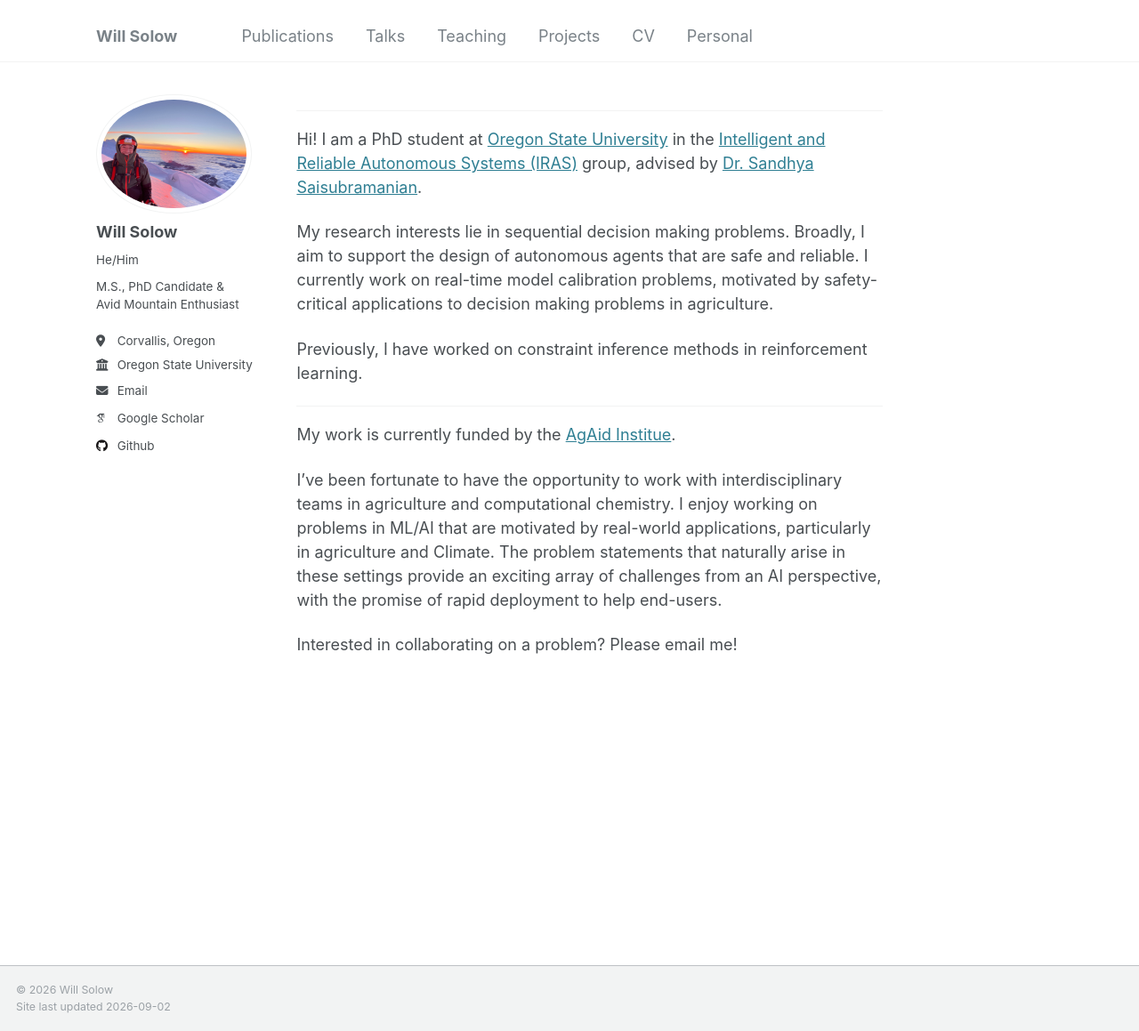
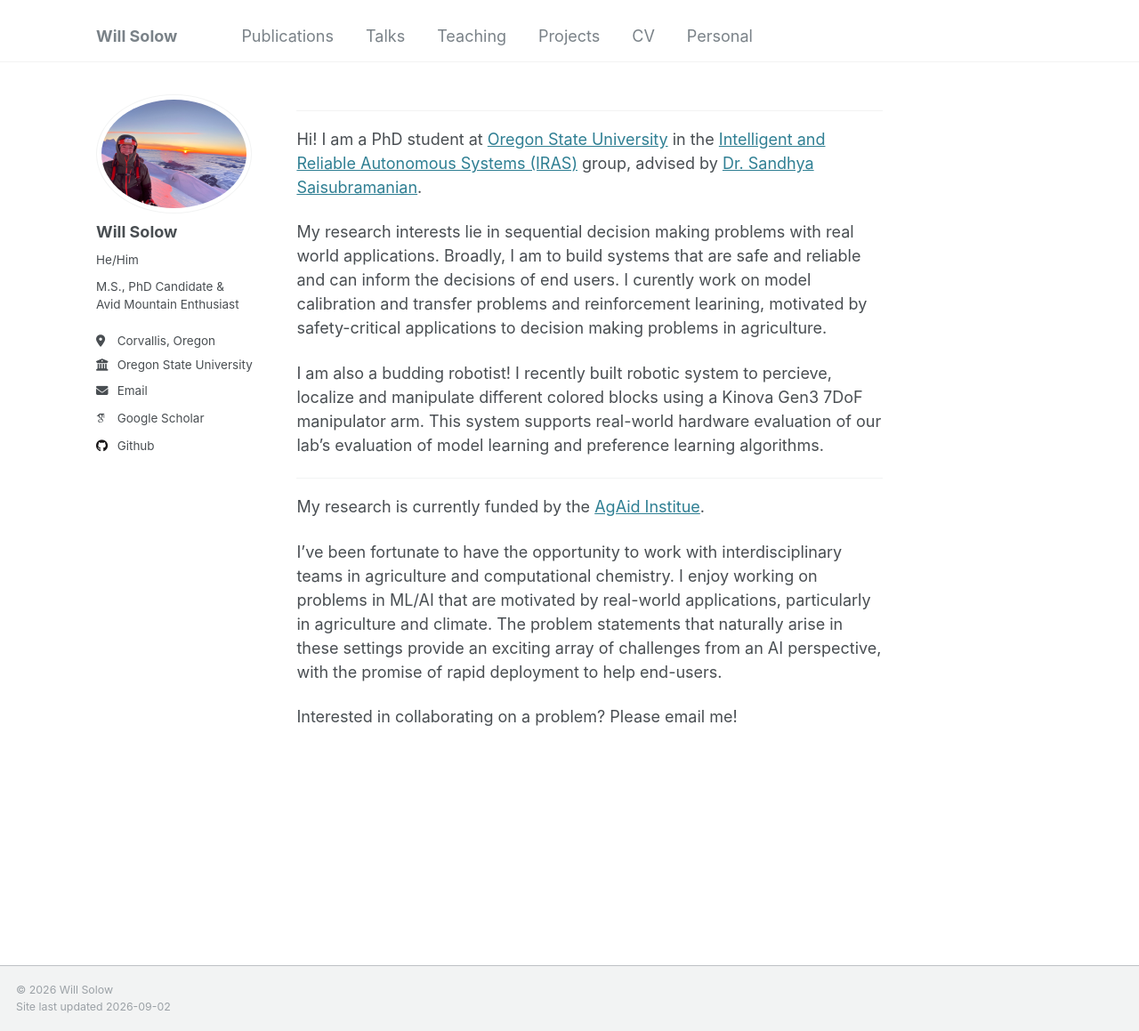
Before and after one commit to wsolow/wsolow.github.io, a Jekyll site: the page built from _pages/about.md, in a window 1280 px wide and 1159 px high. Shown: the whole window at 89% size. Built offline with Jekyll 4.4.1, drawn with Linux system fonts in a browser that asks for light colours; some web fonts are replaced.

Commit message:
updated about.md

```diff
--- a/_pages/about.md
+++ b/_pages/about.md
@@ -9,14 +9,15 @@ redirect_from:
 
 Hi! I am a PhD student at [Oregon State University](https://engineering.oregonstate.edu/EECS) in the [Intelligent and Reliable Autonomous Systems (IRAS)](https://www.sandhyasai.com/group) group, advised by [Dr. Sandhya Saisubramanian](https://www.sandhyasai.com/).
 
-My research interests lie in sequential decision making problems. Broadly, I aim to support the design of autonomous agents that are safe and reliable. I currently work on real-time model calibration problems, motivated by safety-critical applications to decision making problems in agriculture.
+My research interests lie in sequential decision making problems with real world applications. Broadly, I am to build systems that are safe and reliable and can inform the decisions of end users. I curently work on model calibration and transfer problems and reinforcement learining, motivated by safety-critical applications to decision making problems in agriculture.
 
-Previously, I have worked on constraint inference methods in reinforcement learning.
+I am also a budding robotist! I recently built robotic system to percieve, localize and manipulate different colored blocks using a Kinova Gen3 7DoF manipulator arm. This system supports real-world hardware evaluation of our lab's evaluation of model learning and preference learning algorithms.
+
 
 ***
 
-My work is currently funded by the [AgAid Institue](https://agaid.org/).
+My research is currently funded by the [AgAid Institue](https://agaid.org/).
 
-I've been fortunate to have the opportunity to work with interdisciplinary teams in agriculture and computational chemistry. I enjoy working on problems in ML/AI that are motivated by real-world applications, particularly in agriculture and Climate. The problem statements that naturally arise in these settings provide an exciting array of challenges from an AI perspective, with the promise of rapid deployment to help end-users.
+I've been fortunate to have the opportunity to work with interdisciplinary teams in agriculture and computational chemistry. I enjoy working on problems in ML/AI that are motivated by real-world applications, particularly in agriculture and climate. The problem statements that naturally arise in these settings provide an exciting array of challenges from an AI perspective, with the promise of rapid deployment to help end-users.
 
 Interested in collaborating on a problem? Please email me!
```
